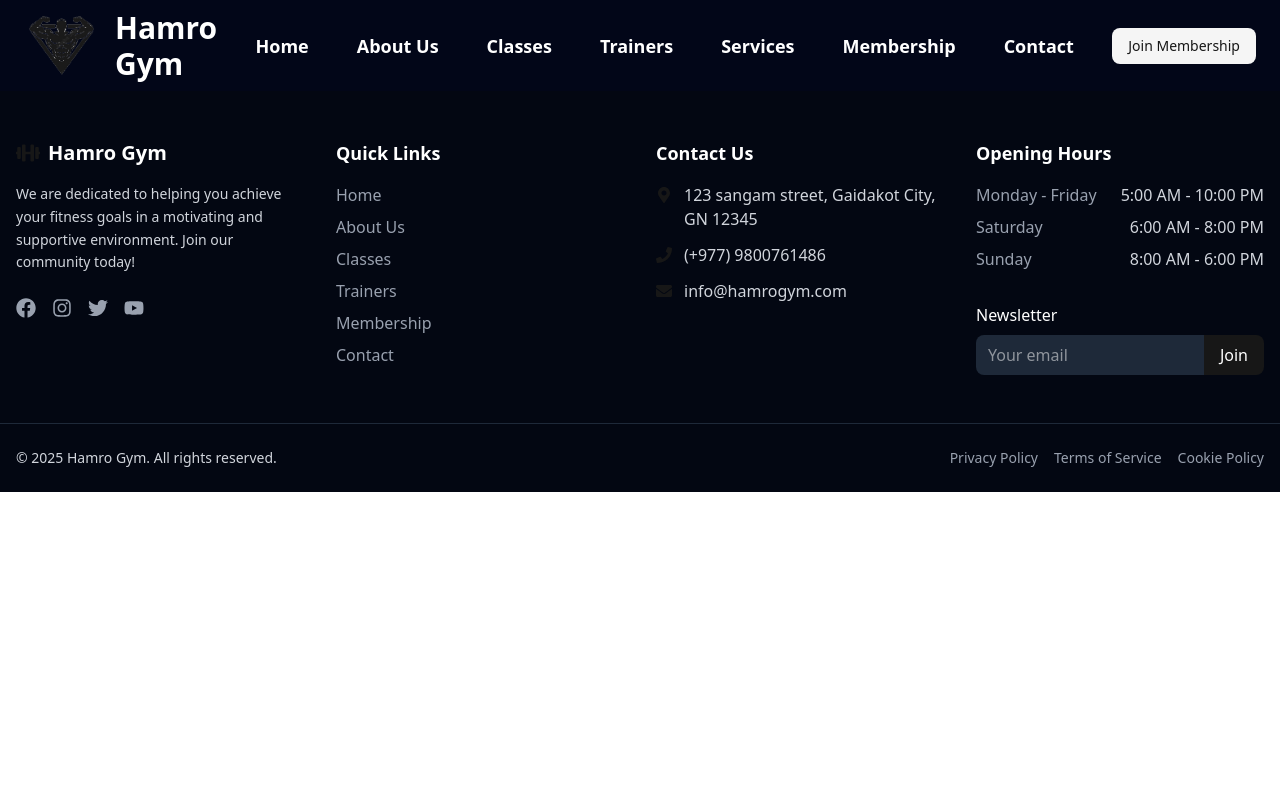
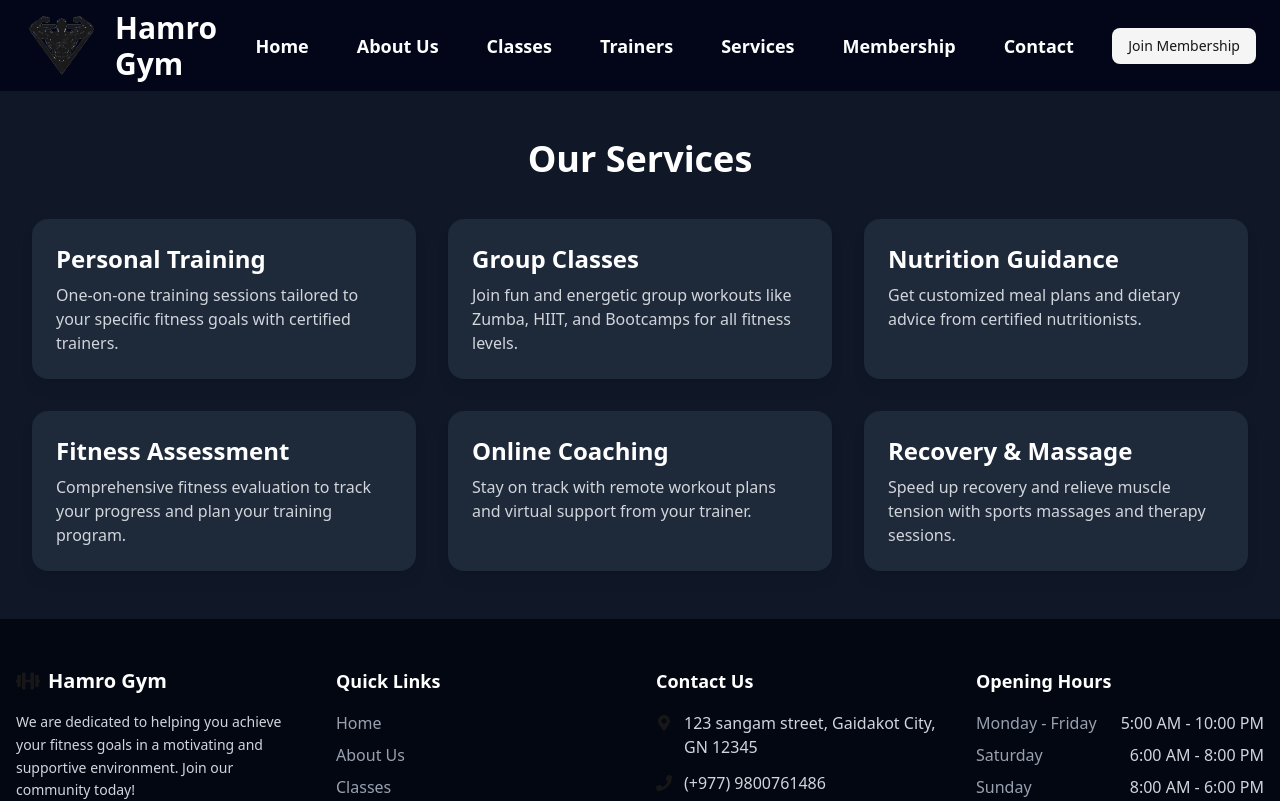
Before and after one commit to razace50/gym-front, a React (Vite) app: page /services in a window 1280 px wide. Shown: the top 801 px of the page. Built offline with nearby package versions, Linux system fonts and the light colour scheme.

Commit message:
mem ser and train page added

```diff
--- a/src/App.tsx
+++ b/src/App.tsx
@@ -4,6 +4,9 @@ import Home from "./components/Home";
 import Navbar from "./components/Navbar";
 import About from "./components/About";
 import Classes from "./components/Classes";
+import Trainers from "./components/Trainers";
+import Services from "./components/Services";
+import Membership from "./components/Membership";
 
 function App() {
   return (
@@ -13,10 +16,10 @@ function App() {
         <Route path="/" element={<Home />} />
         <Route path="/about" element={<About />} />
         <Route path="/classes" element={<Classes />} />
-        {/* <Route path="/trainers" element={<Trainers />} />
-      <Route path="/services" element={<Services />} />
-      <Route path="/membership" element={<Membership />} />
-      <Route path="/contact" element={<Contact />} />
+        <Route path="/trainers" element={<Trainers />} />
+        <Route path="/services" element={<Services />} />
+        <Route path="/membership" element={<Membership />} />
+        {/* <Route path="/contact" element={<Contact />} />
       <Route path="*" element={<NotFound />} /> */}
       </Routes>
       <Footer />
--- a/src/components/Classes.tsx
+++ b/src/components/Classes.tsx
@@ -1,7 +1,50 @@
 import React from "react";
 
+const gymClasses = [
+  {
+    title: "Yoga",
+    description:
+      "Improve flexibility, balance, and mindfulness with our relaxing yoga sessions suitable for all levels.",
+  },
+  {
+    title: "HIIT",
+    description:
+      "High-Intensity Interval Training to burn fat and build endurance in a short amount of time.",
+  },
+  {
+    title: "Strength Training",
+    description:
+      "Build muscle and improve overall strength with guided weight training workouts.",
+  },
+  {
+    title: "Zumba",
+    description:
+      "Get your cardio in with our fun, dance-based Zumba classes that keep you moving.",
+  },
+  {
+    title: "Pilates",
+    description:
+      "Enhance your core strength, posture, and flexibility through controlled Pilates exercises.",
+  },
+];
+
 const Classes = () => {
-  return <div>class</div>;
+  return (
+    <div className="mx-auto px-4 sm:px-6 lg:px-8 py-12 bg-gray-900 text-white">
+      <h1 className="text-4xl font-bold mb-8 text-center">Our Classes</h1>
+      <div className="grid gap-8 sm:grid-cols-2 lg:grid-cols-3">
+        {gymClasses.map((gymClass, index) => (
+          <div
+            key={index}
+            className="bg-gray-800 p-6 rounded-2xl shadow-lg hover:shadow-xl transition-shadow duration-300"
+          >
+            <h2 className="text-2xl font-semibold mb-2">{gymClass.title}</h2>
+            <p className="text-gray-300">{gymClass.description}</p>
+          </div>
+        ))}
+      </div>
+    </div>
+  );
 };
 
 export default Classes;
--- /dev/null
+++ b/src/components/Membership.tsx
@@ -0,0 +1,64 @@
+import React from "react";
+
+const plans = [
+  {
+    name: "Basic Plan",
+    price: "$29/mo",
+    features: [
+      "Access to gym equipment",
+      "Locker room access",
+      "1 group class per week",
+    ],
+  },
+  {
+    name: "Standard Plan",
+    price: "$49/mo",
+    features: [
+      "All Basic Plan features",
+      "Unlimited group classes",
+      "Fitness assessment",
+      "1 personal training session/month",
+    ],
+  },
+  {
+    name: "Premium Plan",
+    price: "$79/mo",
+    features: [
+      "All Standard Plan features",
+      "Weekly personal training sessions",
+      "Nutrition consultation",
+      "Priority support and scheduling",
+    ],
+  },
+];
+
+const Membership = () => {
+  return (
+    <div className="bg-gray-900 text-white py-12 px-4 sm:px-6 lg:px-8">
+      <h1 className="text-4xl font-bold text-center mb-10">Membership Plans</h1>
+      <div className="grid gap-8 sm:grid-cols-2 lg:grid-cols-3">
+        {plans.map((plan, index) => (
+          <div
+            key={index}
+            className="bg-gray-800 p-6 rounded-2xl shadow-lg hover:shadow-xl transition duration-300"
+          >
+            <h2 className="text-2xl font-semibold mb-2">{plan.name}</h2>
+            <p className="text-indigo-400 text-xl font-bold mb-4">
+              {plan.price}
+            </p>
+            <ul className="text-gray-300 space-y-2 mb-6">
+              {plan.features.map((feature, i) => (
+                <li key={i}>• {feature}</li>
+              ))}
+            </ul>
+            <button className="bg-indigo-600 hover:bg-indigo-700 transition-colors px-4 py-2 rounded-xl font-semibold">
+              Join Now
+            </button>
+          </div>
+        ))}
+      </div>
+    </div>
+  );
+};
+
+export default Membership;
--- /dev/null
+++ b/src/components/Services.tsx
@@ -0,0 +1,55 @@
+import React from "react";
+
+const services = [
+  {
+    title: "Personal Training",
+    description:
+      "One-on-one training sessions tailored to your specific fitness goals with certified trainers.",
+  },
+  {
+    title: "Group Classes",
+    description:
+      "Join fun and energetic group workouts like Zumba, HIIT, and Bootcamps for all fitness levels.",
+  },
+  {
+    title: "Nutrition Guidance",
+    description:
+      "Get customized meal plans and dietary advice from certified nutritionists.",
+  },
+  {
+    title: "Fitness Assessment",
+    description:
+      "Comprehensive fitness evaluation to track your progress and plan your training program.",
+  },
+  {
+    title: "Online Coaching",
+    description:
+      "Stay on track with remote workout plans and virtual support from your trainer.",
+  },
+  {
+    title: "Recovery & Massage",
+    description:
+      "Speed up recovery and relieve muscle tension with sports massages and therapy sessions.",
+  },
+];
+
+const Services = () => {
+  return (
+    <div className="bg-gray-900 text-white py-12 px-4 sm:px-6 lg:px-8">
+      <h1 className="text-4xl font-bold text-center mb-10">Our Services</h1>
+      <div className="grid gap-8 sm:grid-cols-2 lg:grid-cols-3">
+        {services.map((service, index) => (
+          <div
+            key={index}
+            className="bg-gray-800 rounded-2xl p-6 shadow-lg hover:shadow-xl transition duration-300"
+          >
+            <h2 className="text-2xl font-semibold mb-2">{service.title}</h2>
+            <p className="text-gray-300">{service.description}</p>
+          </div>
+        ))}
+      </div>
+    </div>
+  );
+};
+
+export default Services;
--- /dev/null
+++ b/src/components/Trainers.tsx
@@ -0,0 +1,46 @@
+import React from "react";
+
+const trainers = [
+  {
+    name: "Alex Johnson",
+    specialty: "Strength & Conditioning",
+    description:
+      "Expert in muscle building and weight training with 10+ years of experience.",
+  },
+  {
+    name: "Samantha Lee",
+    specialty: "Yoga & Flexibility",
+    description:
+      "Certified yoga instructor focusing on holistic wellness and mindfulness.",
+  },
+  {
+    name: "Mike Chen",
+    specialty: "HIIT & Cardio",
+    description:
+      "High-energy trainer who helps clients push limits and burn calories fast.",
+  },
+];
+
+const Trainers = () => {
+  return (
+    <div className="bg-gray-900 text-white py-24 px-4 sm:px-6 lg:px-8">
+      <h1 className="text-4xl font-bold text-center mb-10">
+        Meet Our Trainers
+      </h1>
+      <div className="grid gap-8 sm:grid-cols-2 lg:grid-cols-3">
+        {trainers.map((trainer, index) => (
+          <div
+            key={index}
+            className="bg-gray-800 rounded-2xl p-6 shadow-lg hover:shadow-xl transition duration-300"
+          >
+            <h2 className="text-2xl font-semibold mb-2">{trainer.name}</h2>
+            <p className="text-indigo-400 font-medium">{trainer.specialty}</p>
+            <p className="text-gray-300 mt-2">{trainer.description}</p>
+          </div>
+        ))}
+      </div>
+    </div>
+  );
+};
+
+export default Trainers;
```
Also changed, not shown: 1 other file (tests, documents, lock files or other folders).
